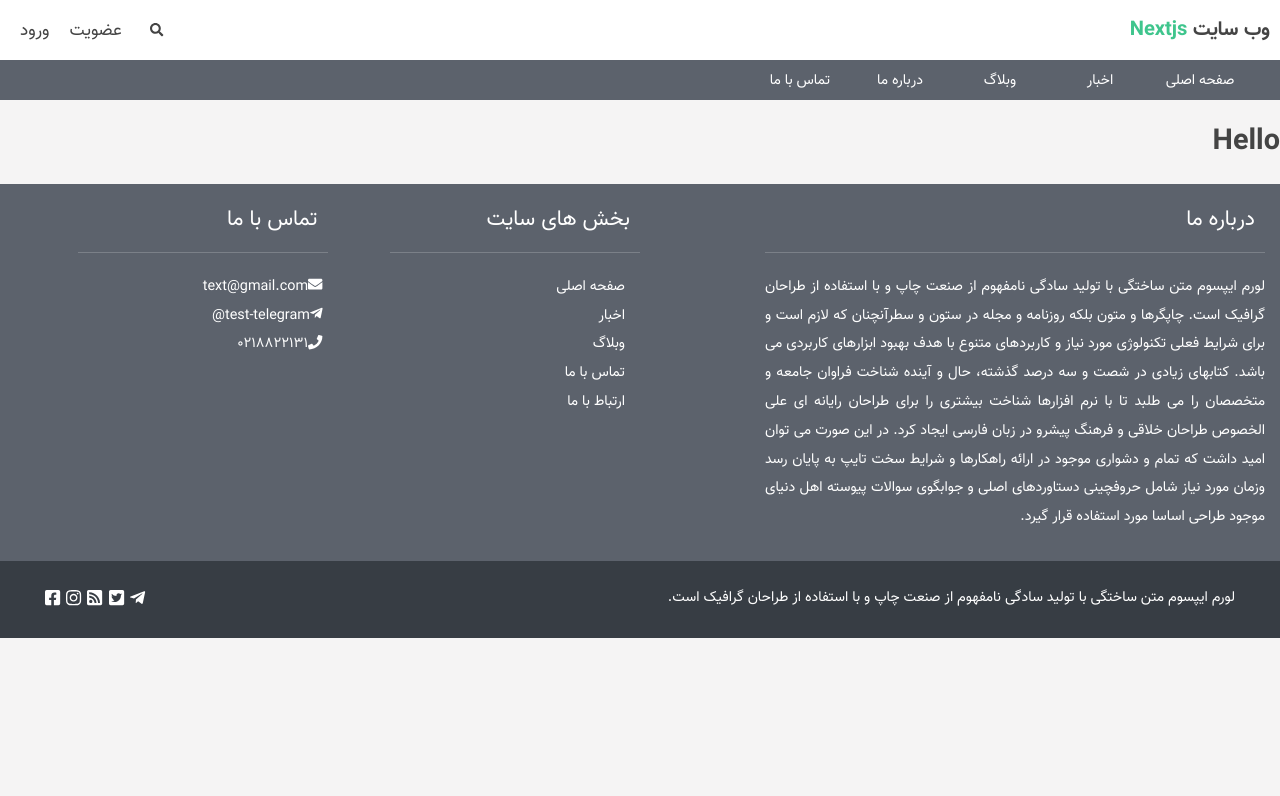
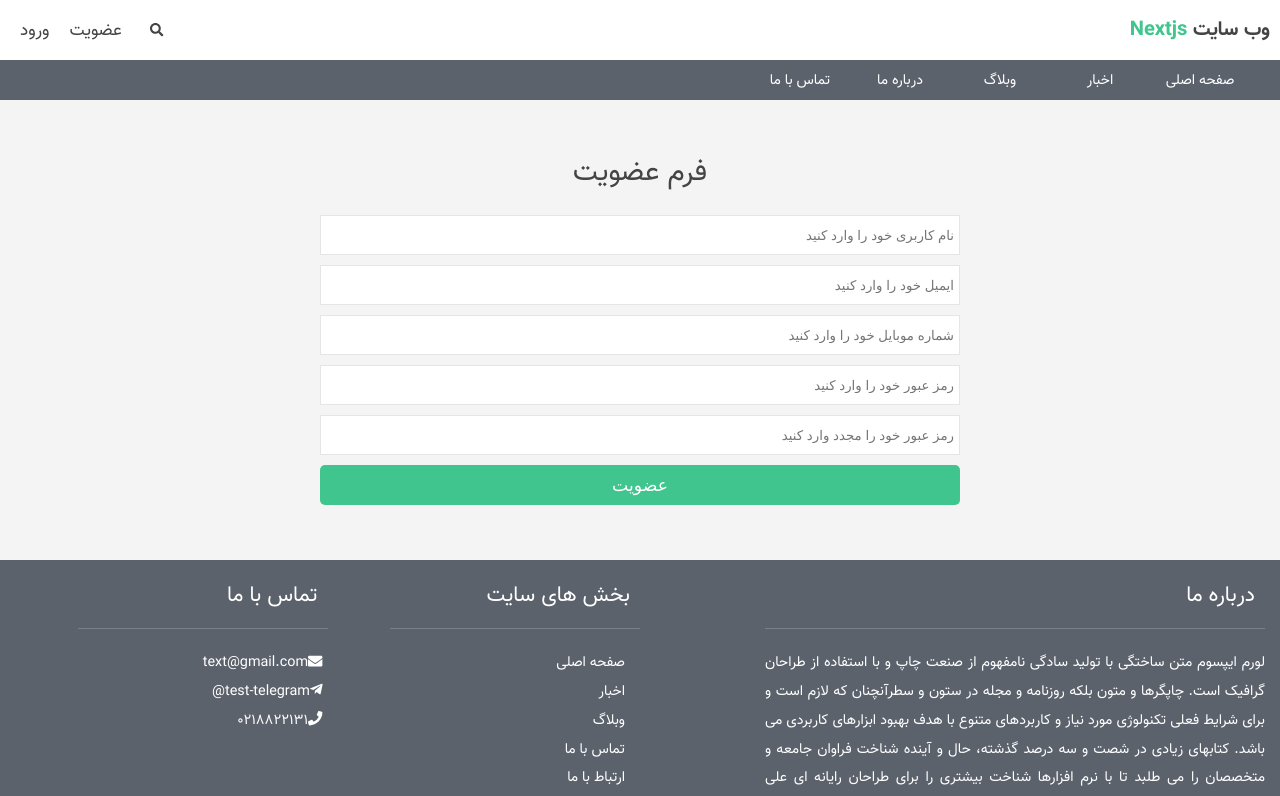
Before and after one commit to yousef-bigdeli/first-nextjs, a Next.js app: page /register in a window 1280 px wide. Shown: the top 796 px of the page. Built offline with nearby package versions, Linux system fonts and the light colour scheme.

Commit message:
finish register

```diff
--- a/pages/register.js
+++ b/pages/register.js
@@ -1,14 +1,27 @@
 import React from 'react';
 import Template from './components/Template.js';
+import styles from './styles/Register.module.scss';
 
 function Register() {
     return (
         <>
             <Template>
-                <h1>Hello</h1>
+                <div className={styles.reg__container}>
+                    <div className={styles.title}>فرم عضویت</div>
+                    <div>
+                        <form className={styles.register__form}>
+                            <input type="text" name="username" placeholder="نام کاربری خود را وارد کنید"/>
+                            <input type="email" name="email" placeholder="ایمیل خود را وارد کنید"/>
+                            <input type="text" name="mobile" placeholder="شماره موبایل خود را وارد کنید"/>
+                            <input type="password" name="password" placeholder="رمز عبور خود را وارد کنید"/>
+                            <input type="password" name="confirmpass" placeholder="رمز عبور خود را مجدد وارد کنید"/>
+                            <input type="submit" name="submit-register" value="عضویت"/>
+                        </form>
+                    </div>
+                </div>
             </Template>
         </>
-    )
+    );
 }
 
 export default Register;
```
